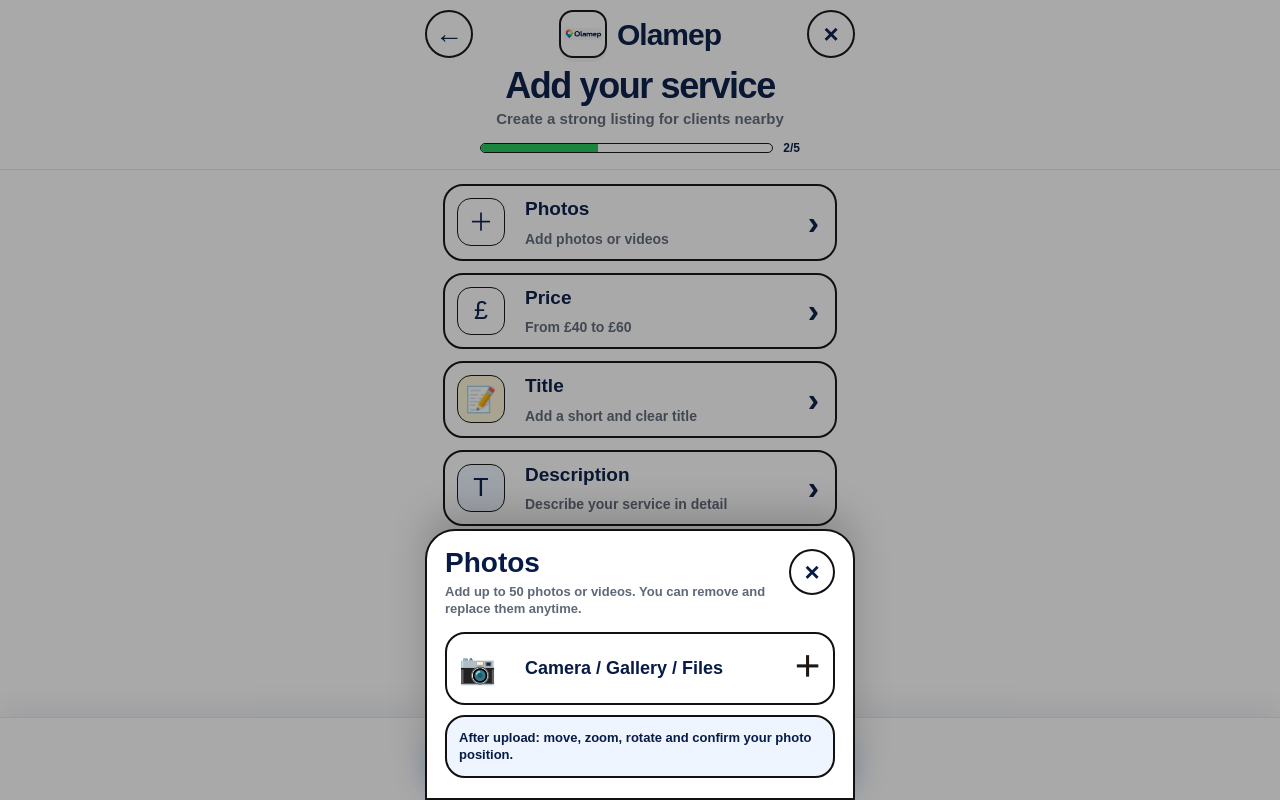
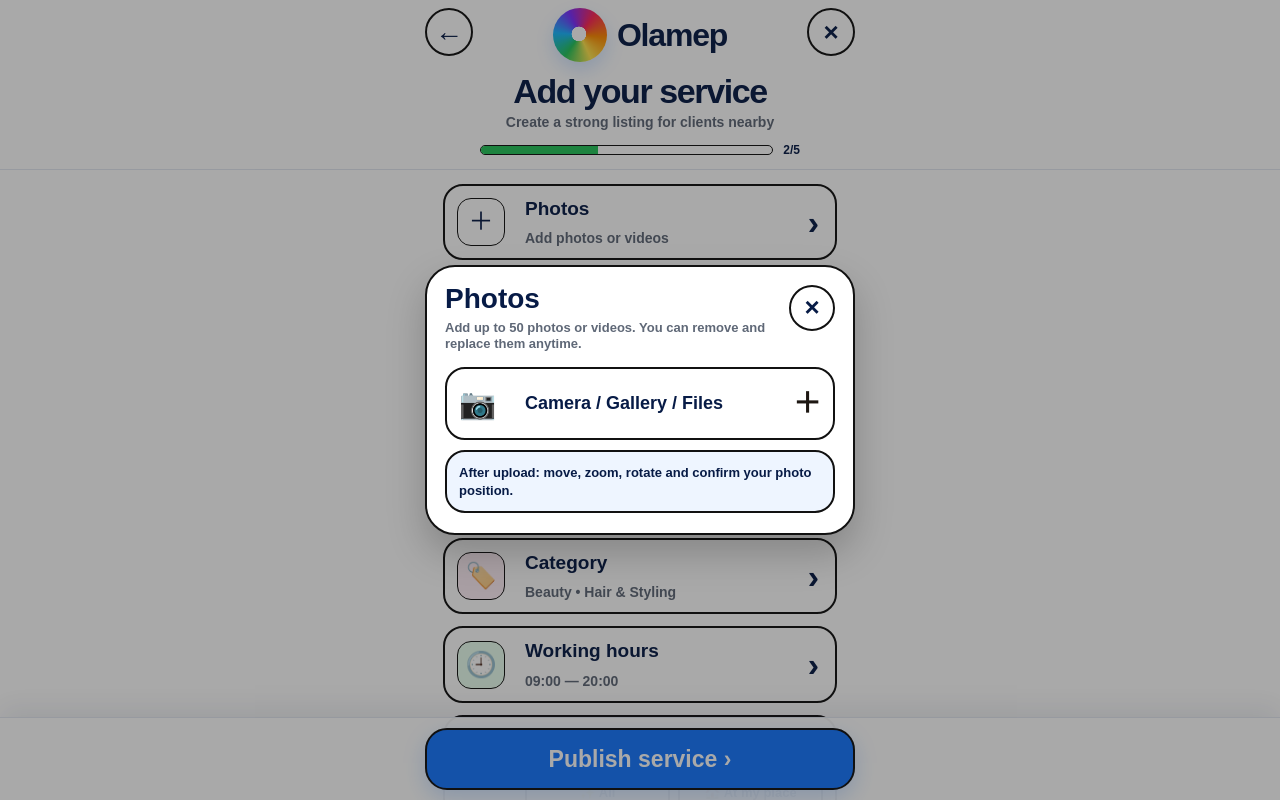
Before and after one commit to bellasalon4u-source/mapbookapp, a Next.js app: page /add in a window 1280 px wide. Both pictures are taken after a click on the button "Publish service ›". Shown: the top 800 px of the page. Built offline with nearby package versions, Linux system fonts and the light colour scheme.

Commit message:
align add service header logo and sheets with brand style

```diff
--- a/app/add/page.tsx
+++ b/app/add/page.tsx
@@ -47,39 +47,75 @@ type MediaItem = {
 const categories = [
   {
     id: 'beauty',
-    icon: '💄',
+    icon: '🪞',
     label: 'Beauty',
     subcategories: ['Hair & Styling', 'Nails', 'Brows', 'Lashes', 'Makeup', 'Hair extensions'],
   },
   {
     id: 'barber',
-    icon: '✂️',
+    icon: '💈',
     label: 'Barber',
     subcategories: ['Haircut', 'Beard', 'Shaving', 'Kids haircut'],
   },
   {
     id: 'wellness',
-    icon: '🧘',
+    icon: '🪷',
     label: 'Wellness',
     subcategories: ['Massage', 'SPA', 'Yoga', 'Pilates', 'Facial massage'],
   },
   {
+    id: 'food',
+    icon: '🍽️',
+    label: 'Food & Restaurants',
+    subcategories: ['Chef at home', 'Catering', 'Restaurant booking', 'Cake'],
+  },
+  {
     id: 'home',
-    icon: '🏠',
+    icon: '🏡',
     label: 'Home',
     subcategories: ['Cleaning', 'Deep cleaning', 'Cooking', 'Furniture assembly'],
   },
   {
-    id: 'food',
-    icon: '🍽️',
-    label: 'Food',
-    subcategories: ['Chef at home', 'Catering', 'Restaurant booking', 'Cake'],
+    id: 'repairs',
+    icon: '🛠️',
+    label: 'Repairs',
+    subcategories: ['Phone repair', 'Laptop repair', 'Appliance repair', 'Furniture repair'],
+  },
+  {
+    id: 'tech',
+    icon: '💻',
+    label: 'Tech',
+    subcategories: ['Phone setup', 'Laptop setup', 'Website help', 'Smart home'],
   },
   {
     id: 'fashion',
-    icon: '👗',
-    label: 'Fashion',
+    icon: '👜',
+    label: 'Fashion & Tailoring',
     subcategories: ['Stylist', 'Tailoring', 'Dress rental', 'Personal shopping'],
+  },
+  {
+    id: 'pets',
+    icon: '🐾',
+    label: 'Pets',
+    subcategories: ['Dog grooming', 'Pet sitting', 'Dog walking', 'Training'],
+  },
+  {
+    id: 'auto',
+    icon: '🚗',
+    label: 'Auto',
+    subcategories: ['Car wash', 'Diagnostics', 'Tyres', 'Mobile mechanic'],
+  },
+  {
+    id: 'moving',
+    icon: '📦',
+    label: 'Moving & Delivery',
+    subcategories: ['Moving help', 'Courier', 'Furniture delivery', 'Man with van'],
+  },
+  {
+    id: 'fitness',
+    icon: '🏋️',
+    label: 'Fitness',
+    subcategories: ['Personal trainer', 'Pilates', 'Yoga', 'Nutrition'],
   },
 ];
 
@@ -99,45 +135,50 @@ const serviceFormats: { id: ServiceFormatId; icon: string; title: string }[] = [
   { id: 'online', icon: '🌐', title: 'Online' },
 ];
 
-function Logo() {
+function BrandLogo() {
   return (
     <div style={{ display: 'inline-flex', alignItems: 'center', gap: 10 }}>
       <div
         style={{
-          width: 48,
-          height: 48,
-          borderRadius: 14,
-          border: `2px solid ${BRAND.black}`,
-          background: '#ffffff',
-          display: 'grid',
-          placeItems: 'center',
-          boxShadow: '0 4px 0 rgba(0,0,0,0.04)',
-          overflow: 'hidden',
+          width: 54,
+          height: 54,
+          borderRadius: 999,
+          background:
+            'radial-gradient(circle at 48% 48%, #ffffff 0 18%, transparent 19%), conic-gradient(from 35deg, #ff2456, #ff8a00, #ffe44d, #24c45a, #18b6ff, #7b2cff, #ff2456)',
+          boxShadow: '0 8px 18px rgba(22,119,255,0.18)',
         }}
-      >
-        <img
-          src="/ui/logo/logo.png"
-          alt="Olamep"
-          style={{
-            width: 38,
-            height: 38,
-            objectFit: 'contain',
-            display: 'block',
-          }}
-        />
-      </div>
-
+      />
       <span
         style={{
-          fontSize: 30,
+          fontSize: 32,
           fontWeight: 900,
           color: BRAND.navy,
-          letterSpacing: '-1px',
+          letterSpacing: '-1.2px',
         }}
       >
         Olamep
       </span>
     </div>
+  );
+}
+
+function CategoryIcon({ icon }: { icon: string }) {
+  return (
+    <span
+      style={{
+        width: 58,
+        height: 58,
+        borderRadius: 18,
+        border: `2px solid ${BRAND.black}`,
+        background: '#ffffff',
+        display: 'grid',
+        placeItems: 'center',
+        fontSize: 30,
+        boxShadow: '0 4px 0 rgba(0,0,0,0.04)',
+      }}
+    >
+      {icon}
+    </span>
   );
 }
 
@@ -171,6 +212,7 @@ function Row({
         padding: '9px 16px 9px 12px',
         textAlign: 'left',
         cursor: 'pointer',
+        boxSizing: 'border-box',
       }}
     >
       <span
@@ -235,23 +277,25 @@ function SheetBox({
         background: 'rgba(17,17,17,0.36)',
         zIndex: 200,
         display: 'flex',
-        alignItems: 'flex-end',
+        alignItems: 'center',
         justifyContent: 'center',
+        padding: '18px 12px',
+        boxSizing: 'border-box',
       }}
     >
       <div
         onClick={(e) => e.stopPropagation()}
         style={{
-          width: '100%',
+          width: 'calc(100% - 8px)',
           maxWidth: 430,
-          maxHeight: 'calc(100vh - 70px)',
+          maxHeight: 'calc(100vh - 54px)',
           overflowY: 'auto',
           background: '#fff',
-          borderRadius: '30px 30px 0 0',
+          borderRadius: 30,
           border: `2px solid ${BRAND.black}`,
           padding: '18px 18px calc(20px + env(safe-area-inset-bottom))',
           boxSizing: 'border-box',
-          boxShadow: '0 -18px 36px rgba(0,0,0,0.18)',
+          boxShadow: '0 18px 38px rgba(0,0,0,0.22)',
         }}
       >
         <div
@@ -479,7 +523,7 @@ export default function AddServicePage() {
       >
         <header
           style={{
-            padding: '10px 20px 12px',
+            padding: '8px 20px 10px',
             borderBottom: '1px solid #e2e7f0',
             background: '#ffffff',
             position: 'sticky',
@@ -528,12 +572,12 @@ export default function AddServicePage() {
               ×
             </button>
 
-            <Logo />
+            <BrandLogo />
 
             <h1
               style={{
-                margin: '8px 0 0',
-                fontSize: 36,
+                margin: '6px 0 0',
+                fontSize: 34,
                 lineHeight: 0.98,
                 fontWeight: 900,
                 color: BRAND.navy,
@@ -545,8 +589,8 @@ export default function AddServicePage() {
 
             <div
               style={{
-                marginTop: 7,
-                fontSize: 15,
+                marginTop: 6,
+                fontSize: 14,
                 lineHeight: 1.25,
                 fontWeight: 900,
                 color: BRAND.muted,
@@ -557,7 +601,7 @@ export default function AddServicePage() {
 
             <div
               style={{
-                margin: '10px auto 0',
+                margin: '9px auto 0',
                 maxWidth: 320,
                 display: 'grid',
                 gridTemplateColumns: '1fr auto',
@@ -915,6 +959,7 @@ export default function AddServicePage() {
               type="button"
               onClick={openMediaPicker}
               style={{
+                width: '100%',
                 minHeight: 68,
                 borderRadius: 20,
                 border: `2px solid ${BRAND.black}`,
@@ -925,6 +970,7 @@ export default function AddServicePage() {
                 alignItems: 'center',
                 padding: 12,
                 textAlign: 'left',
+                boxSizing: 'border-box',
               }}
             >
               <span style={{ fontSize: 30 }}>📷</span>
@@ -1007,6 +1053,7 @@ export default function AddServicePage() {
                   type="button"
                   onClick={() => setPriceMode(item.id)}
                   style={{
+                    width: '100%',
                     height: 58,
                     borderRadius: 18,
                     border: `2px solid ${BRAND.black}`,
@@ -1014,6 +1061,7 @@ export default function AddServicePage() {
                     color: priceMode === item.id ? '#fff' : BRAND.navy,
                     fontSize: 17,
                     fontWeight: 900,
+                    boxSizing: 'border-box',
                   }}
                 >
                   {item.title}
@@ -1028,6 +1076,7 @@ export default function AddServicePage() {
                 placeholder="Fixed price"
                 inputMode="numeric"
                 style={{
+                  width: '100%',
                   height: 62,
                   borderRadius: 20,
                   border: `2px solid ${BRAND.black}`,
@@ -1045,6 +1094,7 @@ export default function AddServicePage() {
                   placeholder="From"
                   inputMode="numeric"
                   style={{
+                    width: '100%',
                     height: 62,
                     borderRadius: 20,
                     border: `2px solid ${BRAND.black}`,
@@ -1060,6 +1110,7 @@ export default function AddServicePage() {
                   placeholder="To"
                   inputMode="numeric"
                   style={{
+                    width: '100%',
                     height: 62,
                     borderRadius: 20,
                     border: `2px solid ${BRAND.black}`,
@@ -1084,6 +1135,7 @@ export default function AddServicePage() {
                 color: '#fff',
                 fontSize: 20,
                 fontWeight: 900,
+                boxSizing: 'border-box',
               }}
             >
               Done
@@ -1123,6 +1175,7 @@ export default function AddServicePage() {
               color: '#fff',
               fontSize: 20,
               fontWeight: 900,
+              boxSizing: 'border-box',
             }}
           >
             Done
@@ -1163,6 +1216,7 @@ export default function AddServicePage() {
               color: '#fff',
               fontSize: 20,
               fontWeight: 900,
+              boxSizing: 'border-box',
             }}
           >
             Done
@@ -1183,26 +1237,28 @@ export default function AddServicePage() {
                   setSheet('subcategory');
                 }}
                 style={{
-                  minHeight: 64,
-                  borderRadius: 18,
+                  width: '100%',
+                  minHeight: 76,
+                  borderRadius: 22,
                   border: `2px solid ${BRAND.black}`,
                   background: item.id === categoryId ? BRAND.softBlue : '#fff',
                   color: BRAND.navy,
                   display: 'grid',
-                  gridTemplateColumns: '44px 1fr auto',
+                  gridTemplateColumns: '68px 1fr auto',
                   gap: 12,
                   alignItems: 'center',
                   padding: '10px 14px',
                   textAlign: 'left',
                   fontSize: 18,
                   fontWeight: 900,
+                  boxSizing: 'border-box',
                 }}
               >
-                <span style={{ fontSize: 26 }}>{item.icon}</span>
+                <CategoryIcon icon={item.icon} />
                 <span>
                   <div>{item.label}</div>
                   <div style={{ marginTop: 3, fontSize: 12, color: BRAND.muted }}>
-                    {item.subcategories.length} services
+                    {item.subcategories.length} subcategories
                   </div>
                 </span>
                 <span style={{ fontSize: 28 }}>›</span>
@@ -1229,6 +1285,7 @@ export default function AddServicePage() {
                   setSheet(null);
                 }}
                 style={{
+                  width: '100%',
                   minHeight: 58,
                   borderRadius: 18,
                   border: `2px solid ${BRAND.black}`,
@@ -1236,6 +1293,7 @@ export default function AddServicePage() {
                   color: item === subcategory ? '#fff' : BRAND.navy,
                   fontSize: 18,
                   fontWeight: 900,
+                  boxSizing: 'border-box',
                 }}
               >
                 {item}
@@ -1253,12 +1311,14 @@ export default function AddServicePage() {
               value={hoursFrom}
               onChange={(e) => setHoursFrom(e.target.value)}
               style={{
+                width: '100%',
                 height: 58,
                 borderRadius: 18,
                 border: `2px solid ${BRAND.black}`,
                 padding: '0 14px',
                 fontSize: 18,
                 fontWeight: 900,
+                boxSizing: 'border-box',
               }}
             />
             <input
@@ -1266,12 +1326,14 @@ export default function AddServicePage() {
               value={hoursTo}
               onChange={(e) => setHoursTo(e.target.value)}
               style={{
+                width: '100%',
                 height: 58,
                 borderRadius: 18,
                 border: `2px solid ${BRAND.black}`,
                 padding: '0 14px',
                 fontSize: 18,
                 fontWeight: 900,
+                boxSizing: 'border-box',
               }}
             />
           </div>
@@ -1287,6 +1349,7 @@ export default function AddServicePage() {
                 type="button"
                 onClick={() => togglePayment(method.id)}
                 style={{
+                  width: '100%',
                   minHeight: 62,
                   borderRadius: 18,
                   border: `2px solid ${BRAND.black}`,
@@ -1297,6 +1360,7 @@ export default function AddServicePage() {
                   alignItems: 'center',
                   padding: '10px 14px',
                   textAlign: 'left',
+                  boxSizing: 'border-box',
                 }}
               >
                 <span style={{ fontSize: 24 }}>{method.icon}</span>
```
